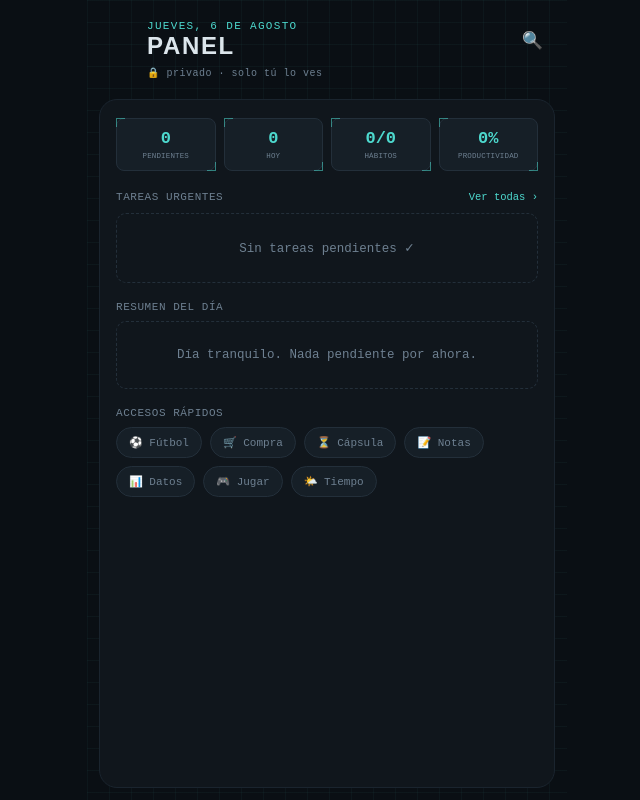
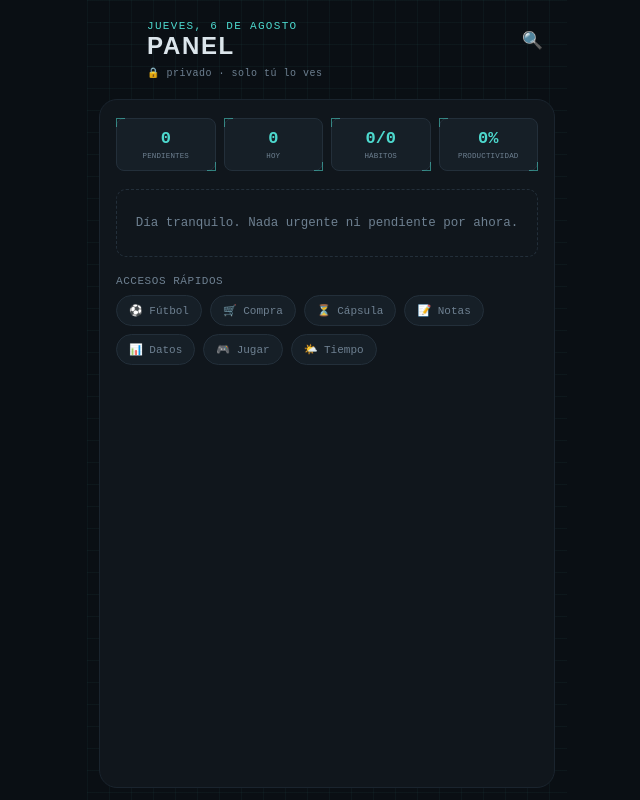
Before and after one commit to JorgeM65/panel-control-pwa, a React (Vite) app: page / in a window 1280 px wide. Shown: the whole page, without its empty margins (313-953 px from the left). Built offline with nearby package versions, Linux system fonts and the light colour scheme.

Commit message:
Mejora home

```diff
--- a/src/App.jsx
+++ b/src/App.jsx
@@ -507,7 +507,7 @@ function FinanzasTab({ gastos, onChange, onDelete }) {
   );
 }
 
-function Home({ tasks, events, habits, compra, capsulas, footballMatches, footballConfig, weatherData, fechas, onNavigate, onCompleteTask, onToggleHabit }) {
+function Home({ tasks, events, habits, compra, capsulas, footballMatches, footballConfig, weatherData, weatherStatus, predicciones, fechas, onNavigate, onCompleteTask, onToggleHabit }) {
   const todayKey = dateKey(new Date());
   const order = { alta: 0, media: 1, baja: 2 };
 
@@ -525,6 +525,7 @@ function Home({ tasks, events, habits, compra, capsulas, footballMatches, footba
   const todayFechas = (fechas || []).filter(f => nextOccurrence(f.fecha) === todayKey);
 
   const futbolConfigured = footballConfig.leagues.length > 0 || footballConfig.teams.length > 0;
+  const pendingPredictions = predicciones.filter(p => !p.resolved).length;
 
   const ICON = { event: '📅', match: '⚽', capsule: '⏳', habit: '🔥', fecha: '🎂' };
   const dayEntries = [];
@@ -564,6 +565,12 @@ function Home({ tasks, events, habits, compra, capsulas, footballMatches, footba
         </div>
       </div>
 
+      {urgentTasks.length === 0 && dayEntries.length === 0 ? (
+        <div className="dash-section">
+          <div className="empty-state">Día tranquilo. Nada urgente ni pendiente por ahora.</div>
+        </div>
+      ) : (
+        <>
           <div className="dash-section">
             <div className="dash-section-head">
               <span className="section-label">Tareas urgentes</span>
@@ -624,6 +631,19 @@ function Home({ tasks, events, habits, compra, capsulas, footballMatches, footba
               </ul>
             )}
           </div>
+        </>
+      )}
+
+      {pendingPredictions > 0 && (
+        <div className="dash-section">
+          <div className="dash-section-head">
+            <span className="section-label">🔮 Predicciones</span>
+            <button type="button" className="dash-link" onClick={() => onNavigate('futbol')}>
+              {pendingPredictions} pendiente{pendingPredictions === 1 ? '' : 's'} ›
+            </button>
+          </div>
+        </div>
+      )}
 
       <div className="dash-section">
         <span className="section-label">Accesos rápidos</span>
@@ -639,7 +659,11 @@ function Home({ tasks, events, habits, compra, capsulas, footballMatches, footba
           <button type="button" className="quick-chip" onClick={() => onNavigate('datos')}>📊 Datos</button>
           <button type="button" className="quick-chip" onClick={() => onNavigate('juego')}>🎮 Jugar</button>
           <button type="button" className="quick-chip" onClick={() => onNavigate('tiempo')}>
-            {weatherData ? `${weatherIcon(weatherData.current.weather_code)} ${Math.round(weatherData.current.temperature_2m)}°` : '🌤️ Tiempo'}
+            {weatherStatus === 'error'
+              ? '🌤️ Error'
+              : weatherData
+              ? `${weatherIcon(weatherData.current.weather_code)} ${Math.round(weatherData.current.temperature_2m)}°`
+              : '🌤️ Tiempo'}
           </button>
         </div>
       </div>
@@ -897,6 +921,8 @@ export default function App() {
             footballConfig={entertainment.futbol}
             fechas={fechas}
             weatherData={weatherData}
+            weatherStatus={weatherStatus}
+            predicciones={predicciones}
             onNavigate={setActiveView}
             onCompleteTask={completeTaskFromHome}
             onToggleHabit={toggleHabitFromHome}
```
Lines whose indentation alone changed are shown as unchanged.
